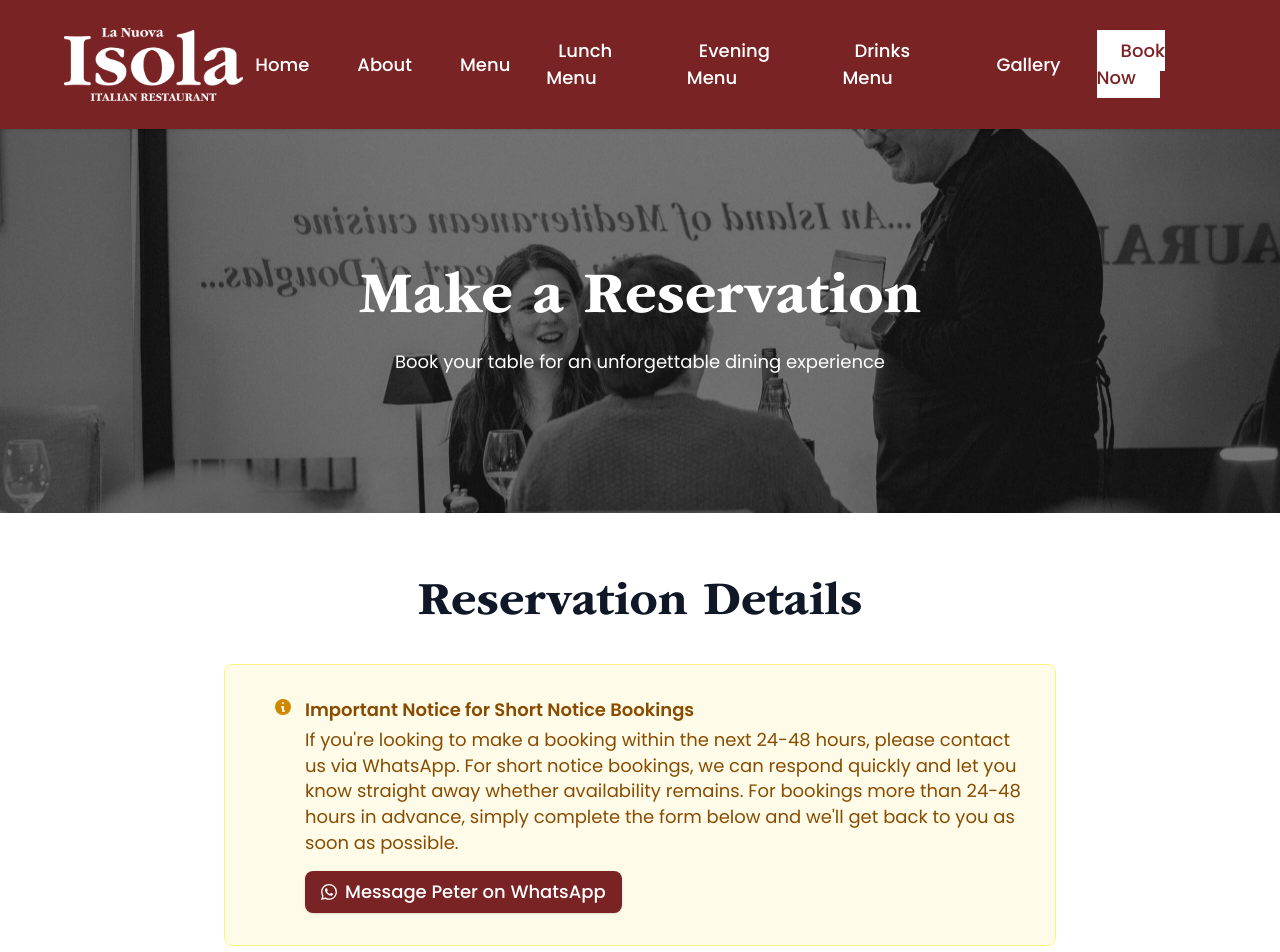
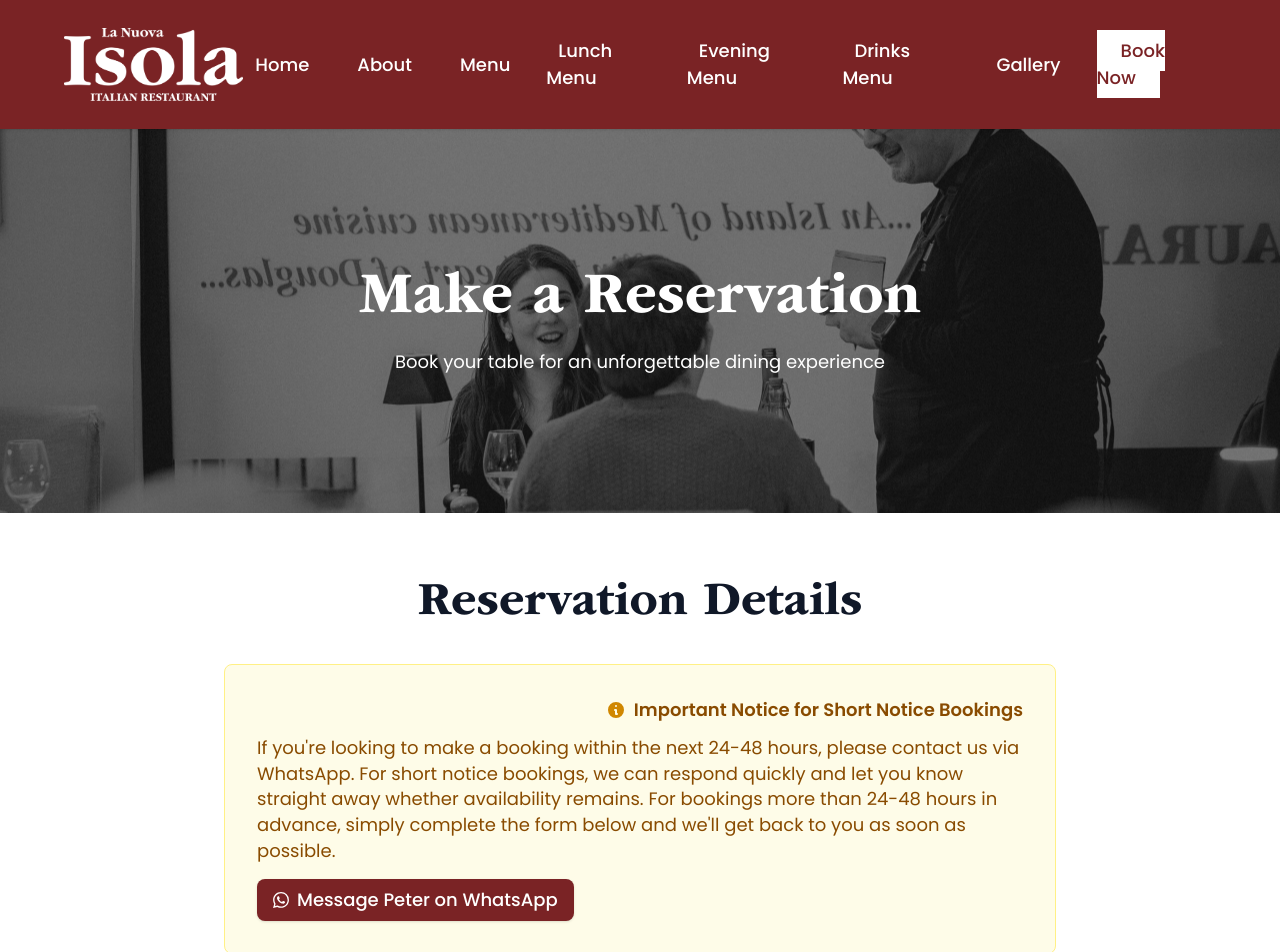
Before and after one commit to LYNKSPortal/la-nuova-isola-iom, a Next.js app: page /reservations in a window 1280 px wide. Shown: the top 952 px of the page. Built offline with nearby package versions, Linux system fonts and the light colour scheme.

Commit message:
Restructure disclaimer layout - icon/title right, text left for proper alignment

```diff
--- a/src/components/ReservationForm.tsx
+++ b/src/components/ReservationForm.tsx
@@ -103,12 +103,16 @@ export default function ReservationForm() {
           {/* Booking Disclaimer */}
           <FadeIn delay={0.1}>
             <div className="bg-yellow-50 border border-yellow-200 rounded-lg p-4 sm:p-6 md:p-8 mb-6 md:mb-8">
-              <div className="flex items-start space-x-3 ml-2 sm:ml-4">
-                <svg className="w-5 h-5 text-yellow-600 flex-shrink-0" fill="currentColor" viewBox="0 0 20 20">
+              {/* Icon and Title - Right aligned */}
+              <div className="flex items-center justify-end mb-3">
+                <svg className="w-5 h-5 text-yellow-600 mr-2" fill="currentColor" viewBox="0 0 20 20">
                   <path fillRule="evenodd" d="M18 10a8 8 0 11-16 0 8 8 0 0116 0zm-7-4a1 1 0 11-2 0 1 1 0 012 0zM9 9a1 1 0 000 2v3a1 1 0 001 1h1a1 1 0 100-2v-3a1 1 0 00-1-1H9z" clipRule="evenodd" />
                 </svg>
+                <p className="font-semibold text-sm text-yellow-800">Important Notice for Short Notice Bookings</p>
+              </div>
+
+              {/* Main Text - Left aligned */}
               <div className="text-sm text-yellow-800">
-                  <p className="font-semibold mb-1">Important Notice for Short Notice Bookings</p>
                 <p>If you're looking to make a booking within the next 24-48 hours, please contact us via WhatsApp. For short notice bookings, we can respond quickly and let you know straight away whether availability remains. For bookings more than 24-48 hours in advance, simply complete the form below and we'll get back to you as soon as possible.</p>
                 <a
                   href="https://wa.me/447624482007"
@@ -121,7 +125,6 @@ export default function ReservationForm() {
                   </svg>
                   Message Peter on WhatsApp
                 </a>
-                </div>
               </div>
             </div>
           </FadeIn>
```
Lines whose indentation alone changed are shown as unchanged.
